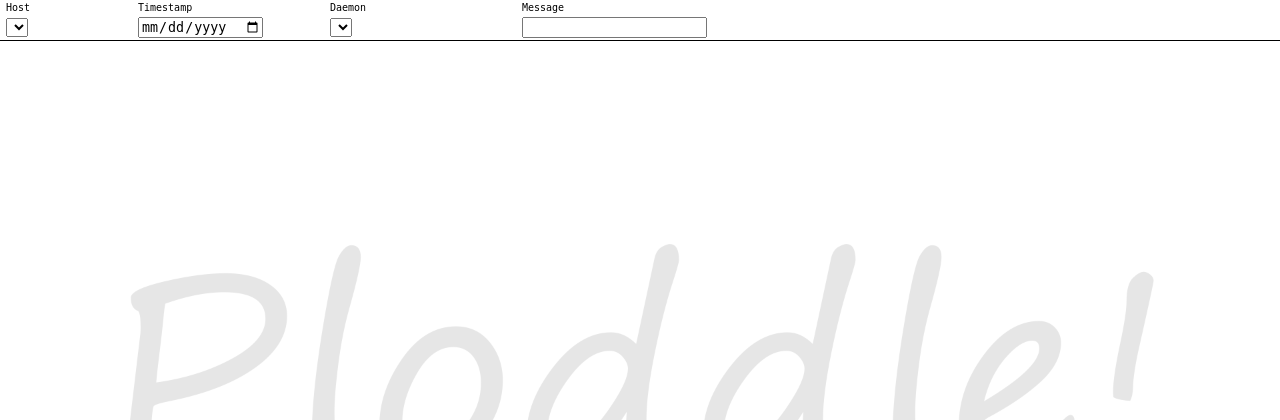
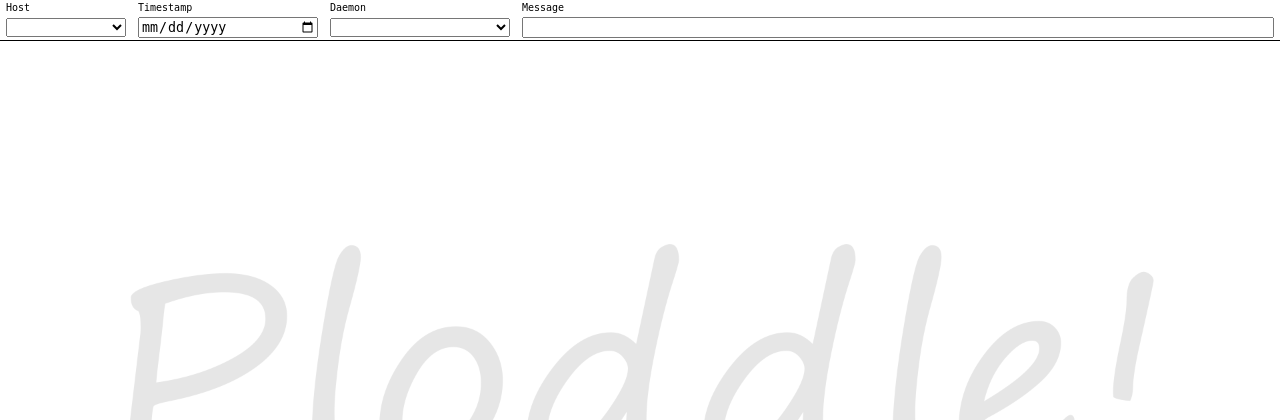
Before and after one commit to rayleyva/ploddle, a Python web app: template templates/index.mako in a window 1280 px wide. Shown: the top 420 px of the page. Run offline with Jinja, Linux system fonts and the light colour scheme; the template is opened without the code that fills it, so the values that code supplies are empty; some libraries are stand-ins or nearby versions.

Commit message:
have filters fill the whole space

```diff
--- a/static/ploddle.css
+++ b/static/ploddle.css
@@ -65,6 +65,9 @@ FOOTER {
 .messageview TR.message:first-child TD {
 	border-top: 0px;
 }
+.messageview SELECT, .messageview INPUT {
+	width: 100%;
+}
 
 .severity-0 {color: black;  background-color: #F44;}
 .severity-1 {color: black;  background-color: #F44;}
```
